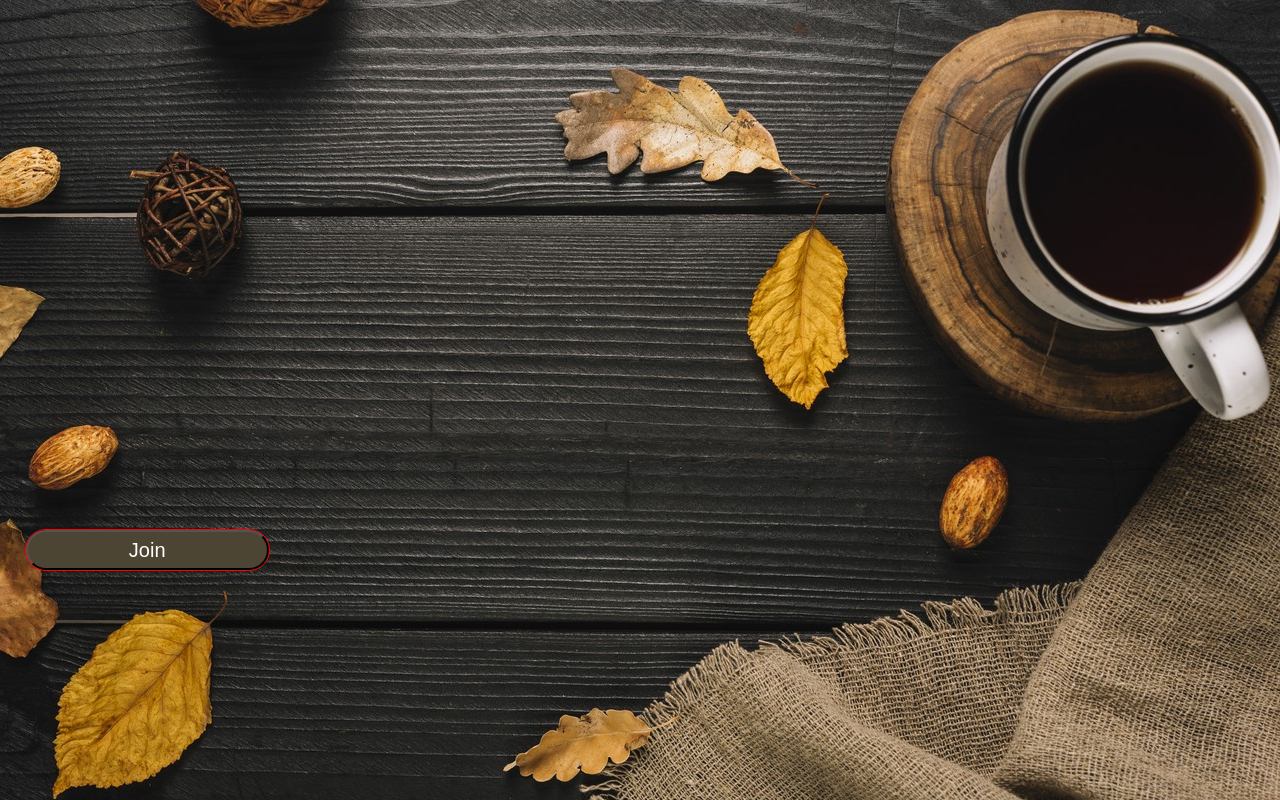
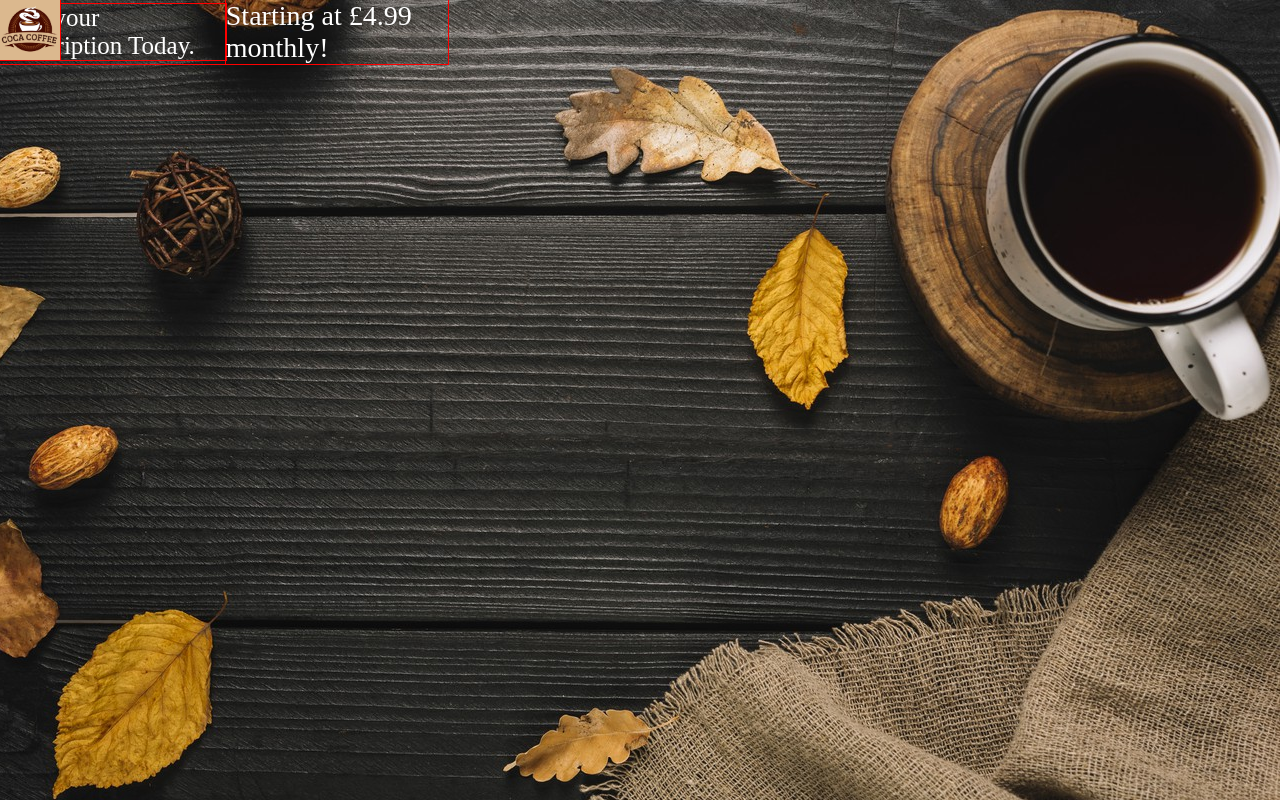
Before and after one commit to MohammedUsman-hub/coffee-subscription-landing-page, a React (Create React App) app in the folder coffee-sub/: page / in a window 1280 px wide. Shown: the top 800 px of the page. Built offline with nearby package versions, Linux system fonts and the light colour scheme.

Commit message:
stlying getting closer

```diff
--- a/coffee-sub/src/components/btn.js
+++ b/coffee-sub/src/components/btn.js
@@ -4,9 +4,11 @@ import "../index.css";
 export default class JoinBtn extends Component{
     render(){
         return(
-            <div>
+            <div classname="button-div">
                 <b><button id='join-btn'>Join</button></b>
             </div>
+
+
         );
     }
 }
--- a/coffee-sub/src/components/txt.js
+++ b/coffee-sub/src/components/txt.js
@@ -4,10 +4,9 @@ import "../index.css";
 export default class text1 extends Component{
     render(){
         return(
-            <div  id='text1-div'>
-                <h3 id='txt-1'>Start your subscription Today.</h3>
-                <h3 id='txt-2'>Starting at £4.99 monthly!</h3>
-
+            <div  id='text-div'>
+                <span id='txt-1'>Start your subscription Today.</span>
+                <span id='txt-2'>Starting at £4.99 monthly!</span>
             </div>
         )
     }
--- a/coffee-sub/src/index.css
+++ b/coffee-sub/src/index.css
@@ -29,13 +29,17 @@ html, body{
 }
 
 /* Join button */
+.button-div{
+  display: flex;
+  padding: 0;
+  margin: 0;
+  position: absolute;
+  top: 0px;
+}
 #join-btn{
   display: flex;
   justify-content: center;
   align-items: center;
-  position: relative;
-  bottom: 20pc;
-  left: 2%;
   width: 19%;
   height: 40px;
   border-radius: 5pc;
@@ -52,23 +56,26 @@ html, body{
 }
 
 /* Text  */
-#text1-div{
+#text-div{
   display: flex;
   justify-content: space-between;
   align-items: center;
-  align-content: center;
-  width: 60%;
+  width: 35%;
+  position: absolute;
+  top: 0px;
 
 }
 #txt-1{ /* start your sub */
   color:white;
   font-size: 25px;
   display: flex;
-
+  margin: auto;
 }
 #txt-2{ /* £4.99 monthly */
   color: white;
-  font-size: 30px;
+  font-size: 28px;
+  display: flex;
+   margin: auto;
 }
 
 /* Top left logo */
@@ -80,4 +87,6 @@ html, body{
 .nav-bar{ /* logo div */
   display: flex;
   justify-content: baseline;
+  position: absolute;
+  top: 0px;
 }
```
